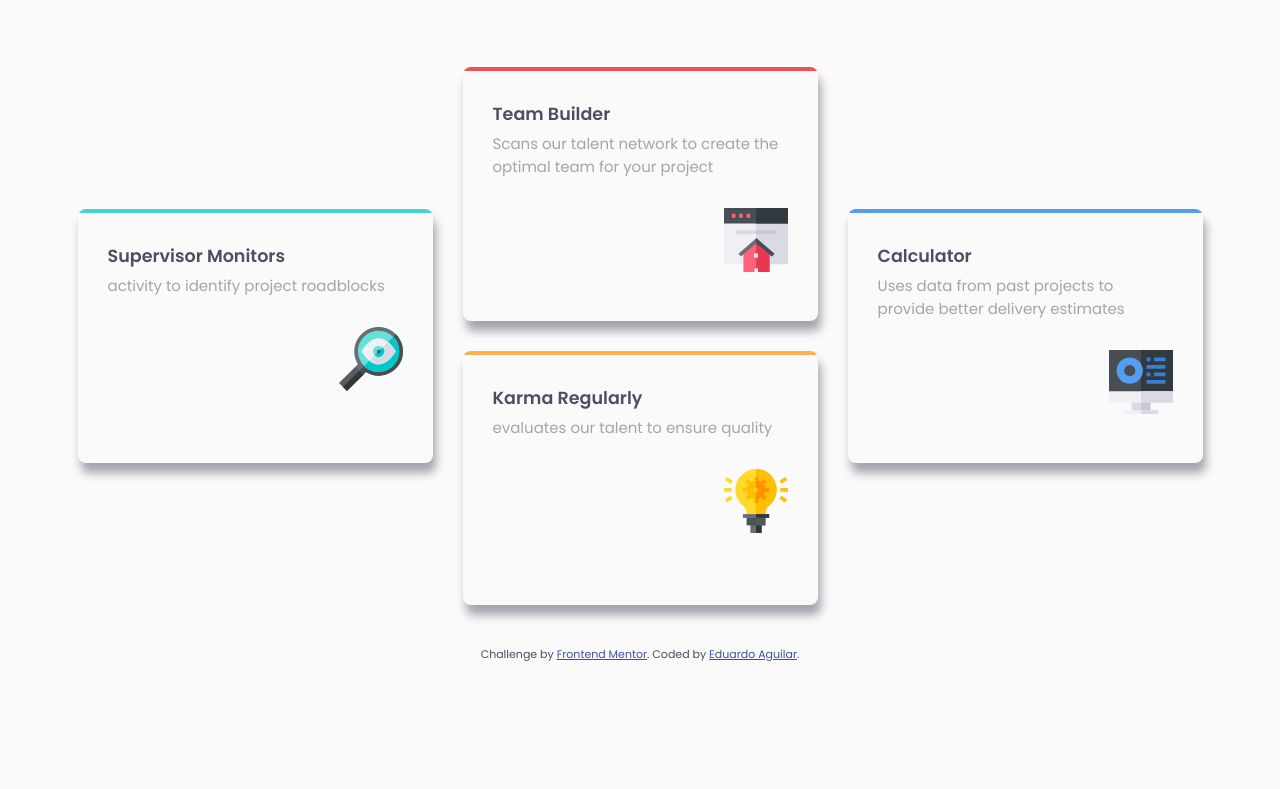
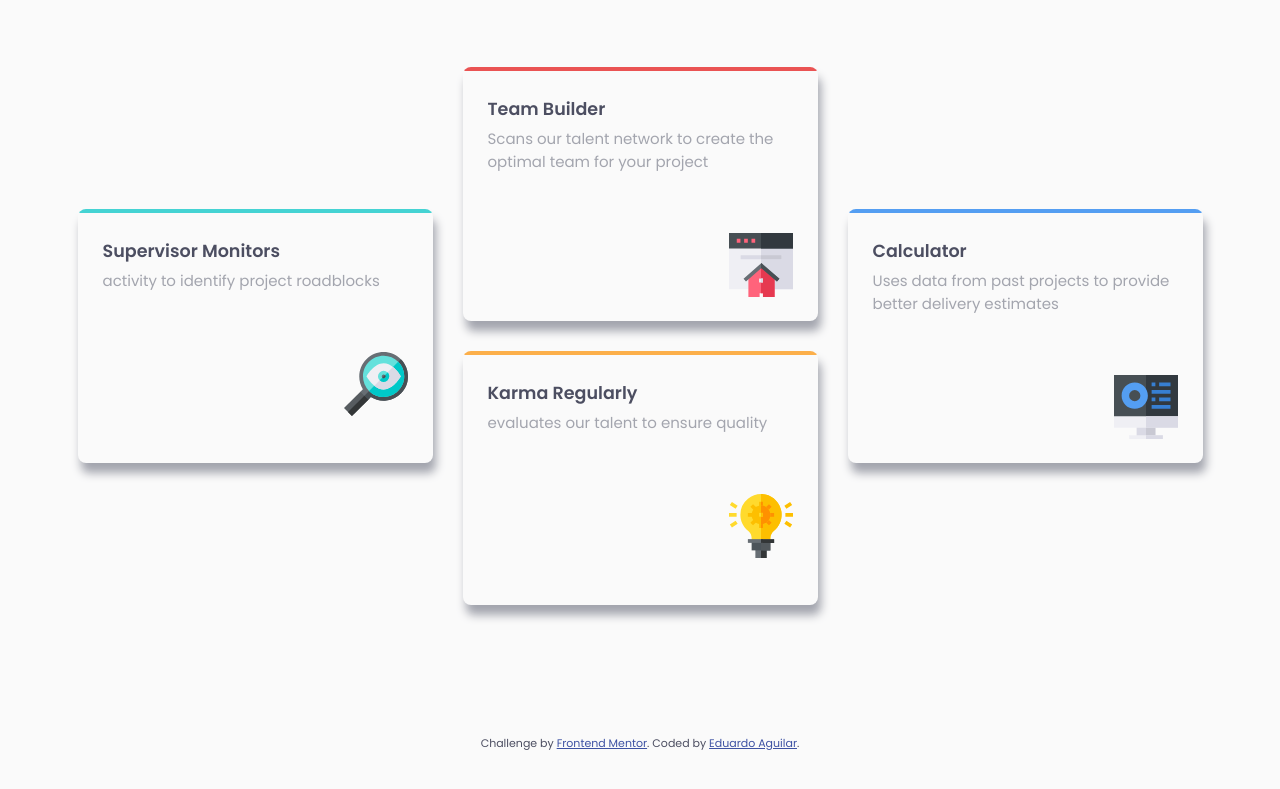
Before and after one commit to aheduardo5/frontendMentor2, a plain HTML site: page index.html in a window 1280 px wide. Shown: the part 271-1060 px from the top of the page. Before the commit the page ends 1024 px from the top, so only its background shows below. Drawn offline with Linux system fonts and the light colour scheme.

Commit message:
Arreglos en footer e imagenes

```diff
--- a/index.html
+++ b/index.html
@@ -25,7 +25,7 @@
         </p>
       </header>
       <div class="cards-container">
-        <div class="card card1">
+        <section class="card card1">
           <div class="line"></div>
           <div class="content">
             <h3>Supervisor Monitors</h3>
@@ -34,9 +34,9 @@
               <img src="images/icon-supervisor.svg" alt="lupa" />
             </div>
           </div>
-        </div>
+        </section>
         <div class="two-cards">
-          <div class="card card2">
+          <section class="card card2">
             <div class="line"></div>
             <div class="content">
               <h3>Team Builder</h3>
@@ -47,8 +47,8 @@
                 <img src="images/icon-team-builder.svg" alt="casa" />
               </div>
             </div>
-          </div>
-          <div class="card card3">
+          </section>
+          <section class="card card3">
             <div class="line"></div>
             <div class="content">
               <h3>Karma Regularly</h3>
@@ -57,9 +57,9 @@
                 <img src="images/icon-karma.svg" alt="foco" />
               </div>
             </div>
-          </div>
+          </section>
         </div>
-        <div class="card card4">
+        <section class="card card4">
           <div class="line"></div>
           <div class="content">
             <h3>Calculator</h3>
@@ -68,7 +68,7 @@
               <img src="images/icon-calculator.svg" alt="calculadora" />
             </div>
           </div>
-        </div>
+        </section>
       </div>
       <footer>
         <p class="attribution">
--- a/style.css
+++ b/style.css
@@ -76,7 +76,7 @@ header p {
   height: 4px;
 }
 .content {
-  padding: 30px;
+  padding: 25px;
 }
 .content h3 {
   margin: 0;
@@ -89,6 +89,9 @@ header p {
   text-align: right;
 }
 /* FOOTER */
+footer{
+    margin-top: 100px;
+}
 .attribution {
   font-size: 11px;
   text-align: center;
@@ -136,6 +139,9 @@ header p {
         width: 355px;
         height: 254px;
     }
+    .img{
+        margin-top: 60px;
+    }
 }
 
 /* ANIMATIONS */
```
